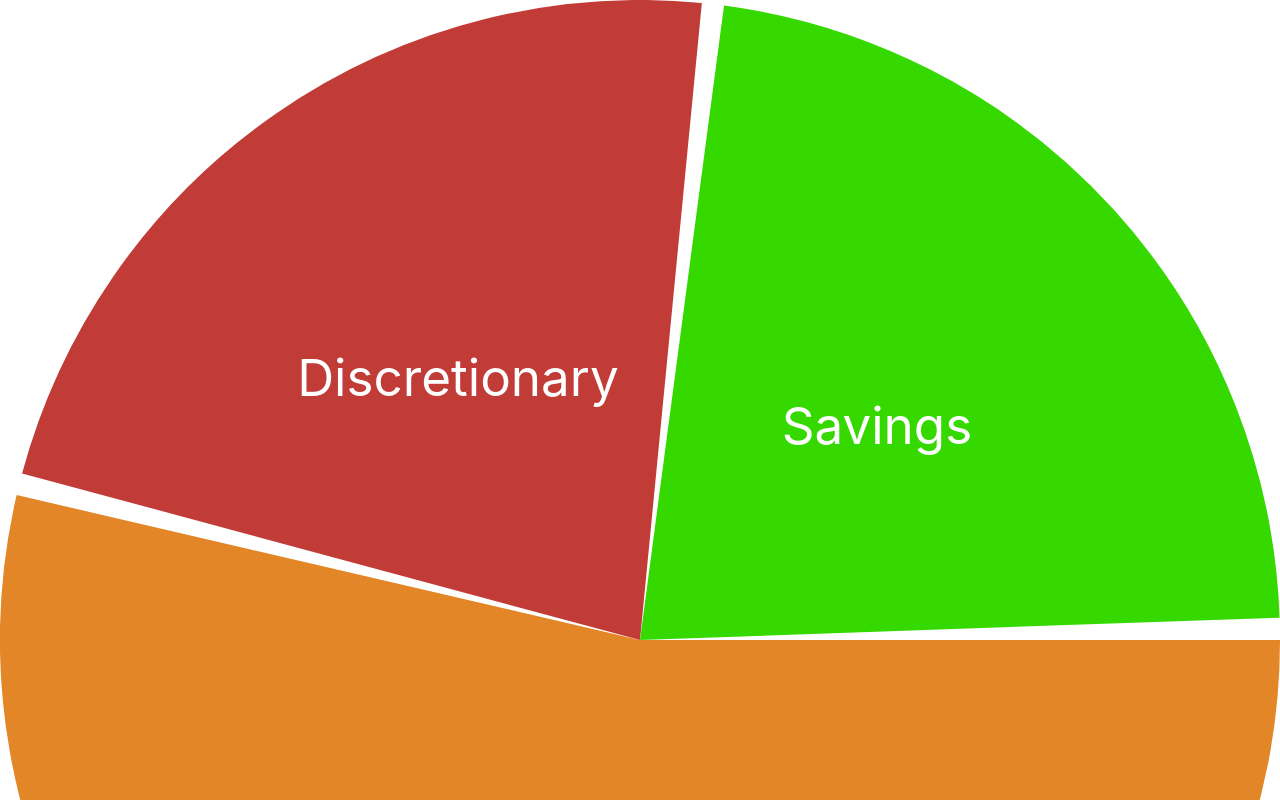
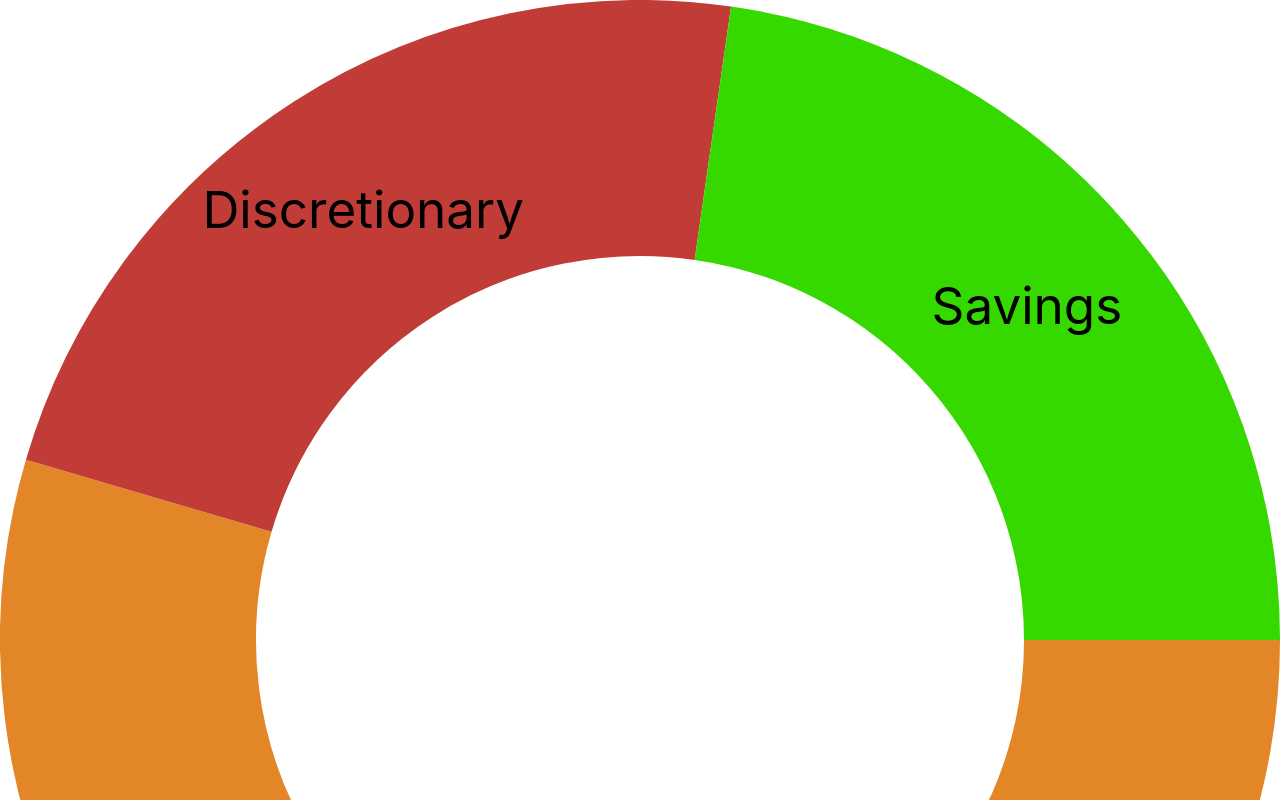
Before and after one commit to j-grooms/budget-app, a React (Create React App) app: page / in a window 1280 px wide. Shown: the top 800 px of the page. Built offline with nearby package versions, Linux system fonts and the light colour scheme.

Commit message:
donut chart working

```diff
--- a/src/components/Chart/chart.css
+++ b/src/components/Chart/chart.css
@@ -1,10 +1,11 @@
 .chart-inner-text {
     position: absolute;
-    top: 0;
+    /* top: 0;
     right: 0;
     left: 0;
-    bottom: 0;
+    bottom: 0; */
     padding-top: 40%;
     text-align: center;
     font-size: 13px;
+    z-index: -1;
 }
--- a/src/components/Chart/index.js
+++ b/src/components/Chart/index.js
@@ -13,10 +13,11 @@ const Chart = () => {
 				{ title: "Savings", value: 500, color: "#35D900" },
 			]}
             label={(data) => data.dataEntry.title}
-			paddingAngle={2}
+			lineWidth={40}
             style={{ position: "relative" }}
-            labelStyle={{ fontSize: "4px", fill: "#ffffff"}}
-            labelPosition={50}
+            labelStyle={{ fontSize: "4px", fill: "#000000"}}
+            labelPosition={80}
+			animate={true}
         >
             <div className="chart-inner-text">
                 <p>$2200</p>
```
